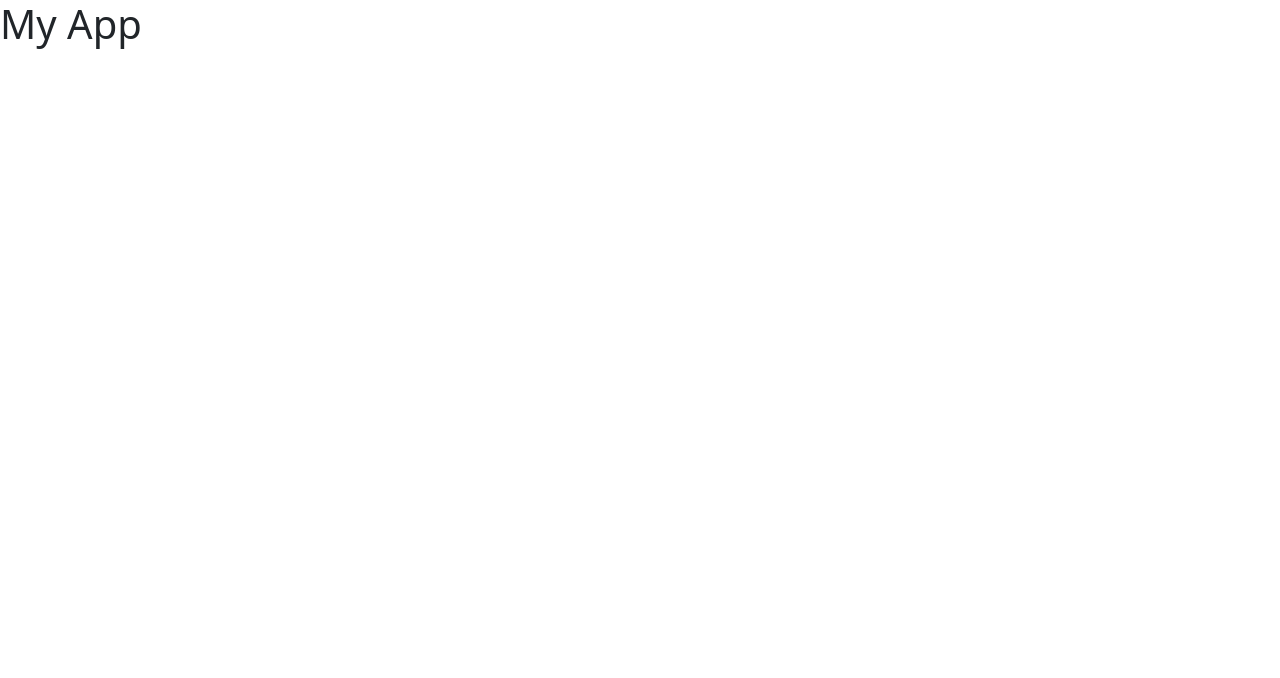
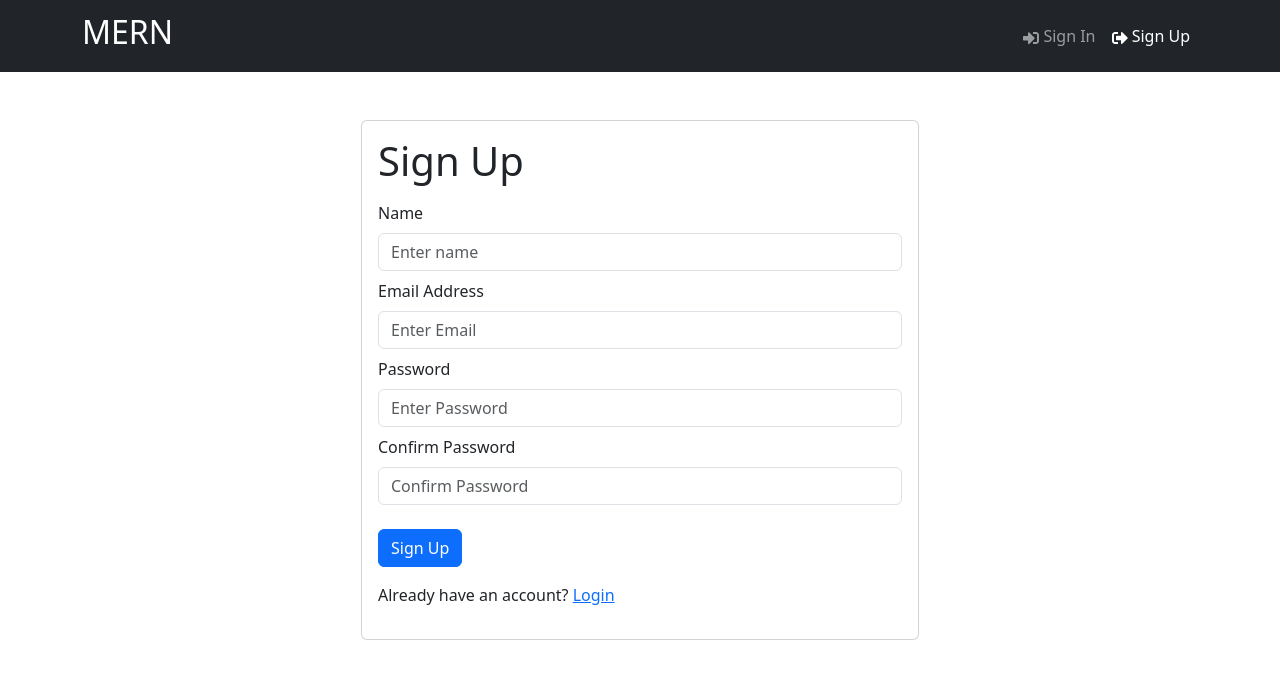
Before and after one commit to albrinndr/User-Management--MERN-, a React (Vite) app in the folder frontend/: page /register in a window 1280 px wide. Shown: the top 678 px of the page. Built offline with nearby package versions, Linux system fonts and the light colour scheme.

Commit message:
Add login & register screens
Basic setup of login & register screens with routing finished

```diff
--- a/frontend/package.json
+++ b/frontend/package.json
@@ -14,7 +14,9 @@
     "react": "^18.2.0",
     "react-bootstrap": "^2.8.0",
     "react-dom": "^18.2.0",
-    "react-icons": "^4.11.0"
+    "react-icons": "^4.11.0",
+    "react-router-bootstrap": "^0.26.2",
+    "react-router-dom": "^6.16.0"
   },
   "devDependencies": {
     "@types/react": "^18.2.15",
--- a/frontend/src/App.jsx
+++ b/frontend/src/App.jsx
@@ -1,7 +1,14 @@
+import { Container } from "react-bootstrap";
+import Header from "./components/Header";
+import { Outlet } from "react-router-dom";
+
 const App = () => {
   return (
     <>
-    <h1>My App</h1>
+      <Header />
+      <Container className="my-2">
+        <Outlet />
+      </Container>
     </>
   );
 };
--- /dev/null
+++ b/frontend/src/components/FormContainer.jsx
@@ -0,0 +1,15 @@
+import { Col, Container, Row } from "react-bootstrap";
+
+const FormContainer = ({ children }) => {
+    return (
+        <Container>
+            <Row className="justify-content-md-center mt-5">
+                <Col xs={12} md={6} className="card p-3">
+                    {children}
+                </Col>
+            </Row>
+        </Container>
+    );
+};
+
+export default FormContainer;
--- /dev/null
+++ b/frontend/src/components/Header.jsx
@@ -0,0 +1,37 @@
+import { Navbar, Nav, Container } from 'react-bootstrap';
+import { FaSignInAlt, FaSignOutAlt } from 'react-icons/fa';
+import { LinkContainer } from 'react-router-bootstrap';
+
+const Header = () => {
+    return (
+        <header>
+            <Navbar bg='dark' variant='dark' expand='lg' collapseOnSelect>
+                <Container>
+                    <LinkContainer to='/'>
+                        <Navbar.Brand><h2>MERN</h2></Navbar.Brand>
+                    </LinkContainer>
+                    <Navbar.Toggle aria-controls='basic-navbar-nav' />
+                    <Navbar.Collapse id='basic-navbar-nav'>
+                        <Nav className='ms-auto'>
+                            <LinkContainer to='/login'>
+                                <Nav.Link>
+                                    <FaSignInAlt /> Sign In
+                                </Nav.Link>
+                            </LinkContainer>
+
+                            <LinkContainer to='register'>
+                                <Nav.Link>
+                                    <FaSignOutAlt /> Sign Up
+                                </Nav.Link>
+                            </LinkContainer>
+
+
+                        </Nav>
+                    </Navbar.Collapse>
+                </Container>
+            </Navbar>
+        </header >
+    );
+};
+
+export default Header;
--- /dev/null
+++ b/frontend/src/components/Hero.jsx
@@ -0,0 +1,35 @@
+import { Container, Card, Button } from 'react-bootstrap';
+import { LinkContainer } from 'react-router-bootstrap';
+
+const Hero = () => {
+  return (
+    <div className=' py-5'>
+      <Container className='d-flex justify-content-center'>
+        <Card className='p-5 d-flex flex-column align-items-center hero-card bg-light w-75'>
+          <h1 className='text-center mb-4'>MERN Authentication</h1>
+          <p className='text-center mb-4'>
+            This is a boilerplate for MERN authentication that stores a JWT in
+            an HTTP-Only cookie. It also uses Redux Toolkit and the React
+            Bootstrap library
+          </p>
+          <div className='d-flex'>
+            <LinkContainer to='/login'>
+              <Button variant='primary' href='/login' className='me-3'>
+                Sign In
+              </Button>
+            </LinkContainer>
+
+            <LinkContainer to='/register'>
+              <Button variant='secondary' href='/register'>
+                Sign up
+              </Button>
+            </LinkContainer>
+
+          </div>
+        </Card>
+      </Container>
+    </div>
+  );
+};
+
+export default Hero;
--- a/frontend/src/main.jsx
+++ b/frontend/src/main.jsx
@@ -1,11 +1,30 @@
-import React from 'react'
-import ReactDOM from 'react-dom/client'
-import App from './App.jsx'
-import 'bootstrap/dist/css/bootstrap.min.css'
-import './index.css'
+import React from 'react';
+import ReactDOM from 'react-dom/client';
+import {
+  createBrowserRouter,
+  createRoutesFromElements,
+  Route,
+  RouterProvider
+} from 'react-router-dom';
+import App from './App.jsx';
+import 'bootstrap/dist/css/bootstrap.min.css';
+import './index.css';
+import HomeScreen from './screens/HomeScreen.jsx';
+import LoginScreen from './screens/LoginScreen.jsx';
+import RegisterScreen from './screens/RegisterScreen.jsx';
+
+const router = createBrowserRouter(
+  createRoutesFromElements(
+    <Route path='/' element={<App />}>
+      <Route index={true} path='/' element={<HomeScreen />} />
+      <Route path='/login' element={<LoginScreen />} />
+      <Route path='/register' element={<RegisterScreen />} />
+    </Route>
+  )
+);
 
 ReactDOM.createRoot(document.getElementById('root')).render(
   <React.StrictMode>
-    <App />
+    <RouterProvider router={router} />
   </React.StrictMode>,
-)
+);
--- /dev/null
+++ b/frontend/src/screens/HomeScreen.jsx
@@ -0,0 +1,7 @@
+import Hero from "../components/Hero";
+
+const HomeScreen = () => {
+    return <Hero />;
+};
+
+export default HomeScreen;
--- /dev/null
+++ b/frontend/src/screens/LoginScreen.jsx
@@ -0,0 +1,55 @@
+import { useState } from "react";
+import { Link } from 'react-router-dom';
+import { Form, Button, Row, Col } from 'react-bootstrap';
+import FormContainer from "../components/FormContainer";
+
+
+const LoginScreen = () => {
+    const [email, setEmail] = useState('');
+    const [password, setPassword] = useState('');
+
+    const submitHandler = (e) => {
+        e.preventDefault();
+        console.log('submit');
+    };
+    return (
+        <FormContainer>
+            <h1>Sign In</h1>
+
+            <Form onSubmit={submitHandler}>
+                <Form.Group className="my-2" controlId="email">
+                    <Form.Label>Email Address</Form.Label>
+                    <Form.Control
+                        type="email"
+                        placeholder="Enter Email"
+                        value={email}
+                        onChange={(e) => setEmail(e.target.value)}
+                    >
+                    </Form.Control>
+                </Form.Group>
+
+                <Form.Group className="my-2" controlId="password">
+                    <Form.Label>Password</Form.Label>
+                    <Form.Control
+                        type="password"
+                        placeholder="Enter Password"
+                        value={password}
+                        onChange={(e) => setPassword(e.target.value)}
+                    >
+                    </Form.Control>
+                </Form.Group>
+                <Button type="submit" variant="primary" className="mt-3">
+                    Sign In
+                </Button>
+
+                <Row className="py-3">
+                    <Col>
+                        New Customer? <Link to='/register'>Register</Link>
+                    </Col>
+                </Row>
+            </Form>
+        </FormContainer>
+    );
+};
+
+export default LoginScreen;
--- /dev/null
+++ b/frontend/src/screens/RegisterScreen.jsx
@@ -0,0 +1,80 @@
+import { useState } from "react";
+import { Link } from 'react-router-dom';
+import { Form, Button, Row, Col } from 'react-bootstrap';
+import FormContainer from "../components/FormContainer";
+
+
+const RegisterScreen = () => {
+    const [name, setName] = useState('');
+    const [email, setEmail] = useState('');
+    const [password, setPassword] = useState('');
+    const [confirmPassword, setConfirmPassword] = useState('');
+
+    const submitHandler = (e) => {
+        e.preventDefault();
+        console.log('submit');
+    };
+    return (
+        <FormContainer>
+            <h1>Sign Up</h1>
+
+            <Form onSubmit={submitHandler}>
+                <Form.Group className="my-2" controlId="name">
+                    <Form.Label>Name</Form.Label>
+                    <Form.Control
+                        type="text"
+                        placeholder="Enter name"
+                        value={name}
+                        onChange={(e) => setName(e.target.value)}
+                    >
+                    </Form.Control>
+                </Form.Group>
+
+                <Form.Group className="my-2" controlId="email">
+                    <Form.Label>Email Address</Form.Label>
+                    <Form.Control
+                        type="email"
+                        placeholder="Enter Email"
+                        value={email}
+                        onChange={(e) => setEmail(e.target.value)}
+                    >
+                    </Form.Control>
+                </Form.Group>
+
+                <Form.Group className="my-2" controlId="password">
+                    <Form.Label>Password</Form.Label>
+                    <Form.Control
+                        type="password"
+                        placeholder="Enter Password"
+                        value={password}
+                        onChange={(e) => setPassword(e.target.value)}
+                    >
+                    </Form.Control>
+                </Form.Group>
+
+                <Form.Group className="my-2" controlId="confirmPassword">
+                    <Form.Label>Confirm Password</Form.Label>
+                    <Form.Control
+                        type="password"
+                        placeholder="Confirm Password"
+                        value={confirmPassword}
+                        onChange={(e) => setConfirmPassword(e.target.value)}
+                    >
+                    </Form.Control>
+                </Form.Group>
+
+                <Button type="submit" variant="primary" className="mt-3">
+                    Sign Up
+                </Button>
+
+                <Row className="py-3">
+                    <Col>
+                        Already have an account? <Link to='/login'>Login</Link>
+                    </Col>
+                </Row>
+            </Form>
+        </FormContainer>
+    );
+};
+
+export default RegisterScreen;
```
Also changed, not shown: frontend/.eslintrc.cjs, 1 other file (tests, documents, lock files or other folders).
